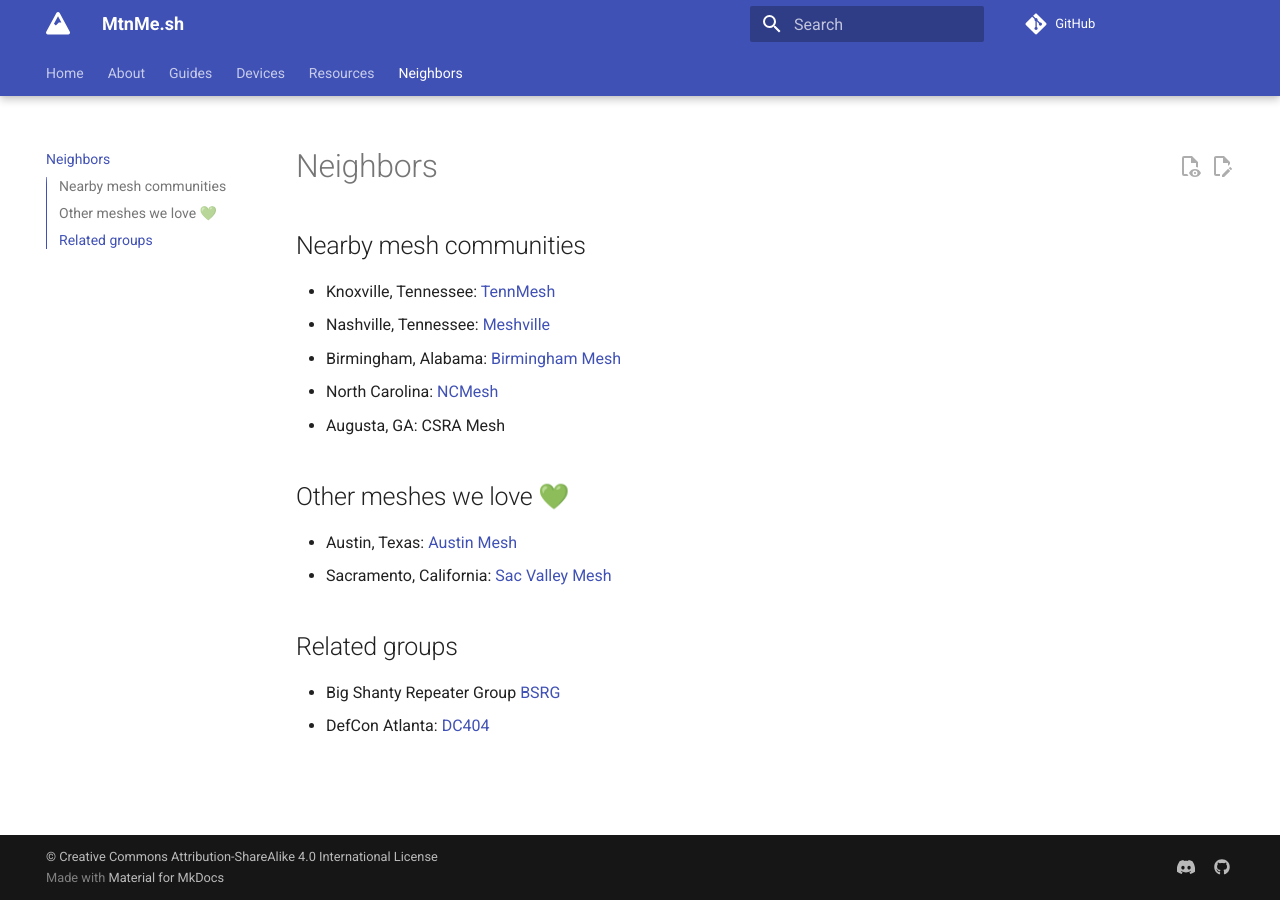
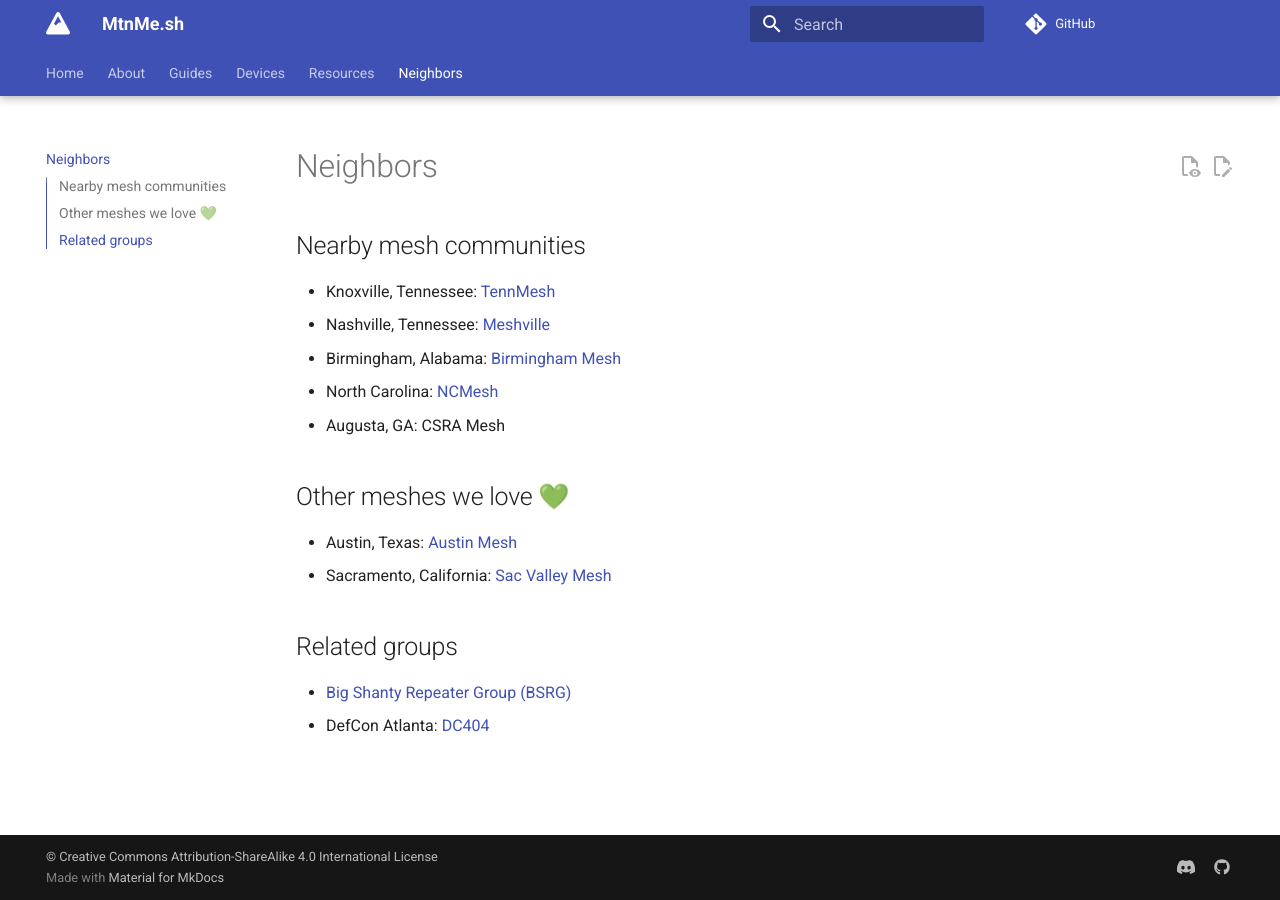
Before and after one commit to MtnMesh/mtnmesh.github.io, an MkDocs documentation site: the page built from docs/neighbors.md, in a window 1280 px wide. Built offline with MkDocs 1.6.1 and Material for MkDocs 9.7.7, drawn with Linux system fonts in a browser that asks for light colours; comment, search, counter and statistics services are not loaded.

```diff
--- a/docs/neighbors.md
+++ b/docs/neighbors.md
@@ -15,5 +15,5 @@
 
 ## Related groups
 
-- Big Shanty Repeater Group [BSRG](https://bsrg.org/)
+- [Big Shanty Repeater Group (BSRG)](https://bsrg.org/)
 - DefCon Atlanta: [DC404](https://dc404.org/)
```
